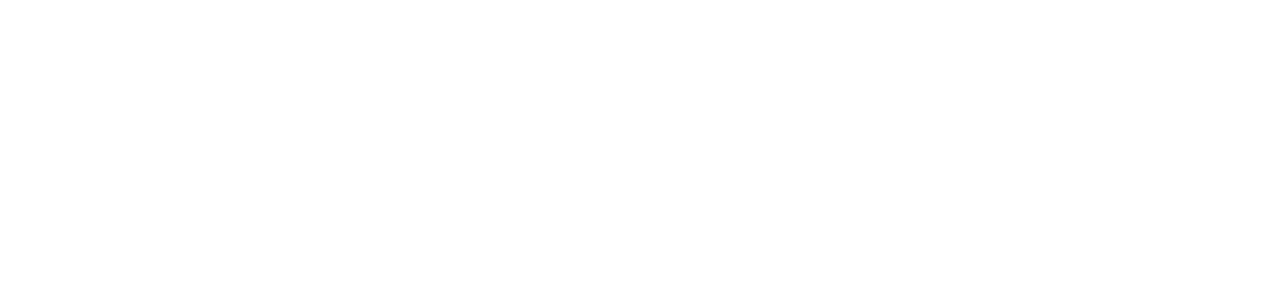
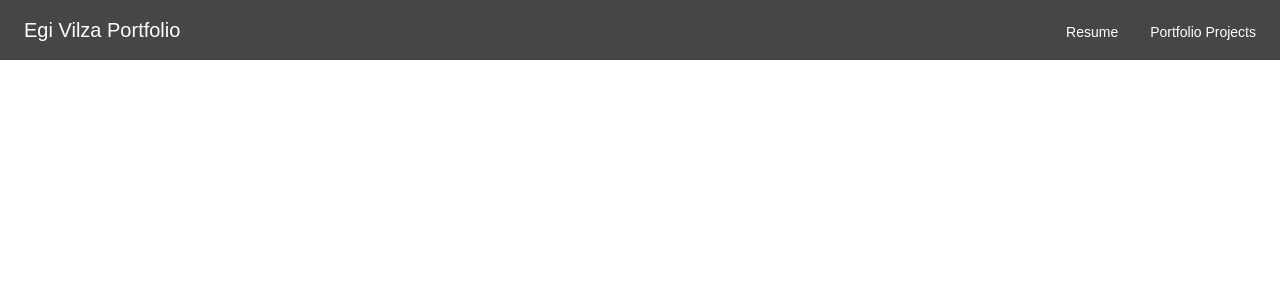
Before and after one commit to EgiVilza/React_Portfolio, a React (Create React App) app: page / in a window 1280 px wide. Shown: the top 300 px of the page. Built offline with nearby package versions, Linux system fonts and the light colour scheme.

Commit message:
Added NavTabs

```diff
--- a/package.json
+++ b/package.json
@@ -6,9 +6,12 @@
     "@testing-library/jest-dom": "^5.11.10",
     "@testing-library/react": "^11.2.6",
     "@testing-library/user-event": "^12.8.3",
+    "axios": "^0.21.1",
     "node-sass": "^5.0.0",
     "react": "^17.0.2",
     "react-dom": "^17.0.2",
+    "react-router": "^5.2.0",
+    "react-router-dom": "^5.2.0",
     "react-scripts": "4.0.3",
     "web-vitals": "^1.1.1"
   },
--- a/src/App.js
+++ b/src/App.js
@@ -1,10 +1,14 @@
 import React from "react"
+import { BrowserRouter as Router, Route } from "react-router-dom"
+import NavTabs from "./components/Nav/NavTabs"
 
 function App() {
     return (
-        <div>
-
-        </div>
+        <Router>
+            <div>
+                <NavTabs />
+            </div>
+        </Router>
     )
 }
 
--- /dev/null
+++ b/src/components/Nav/NavTabs.js
@@ -0,0 +1,40 @@
+/* eslint-disable jsx-a11y/anchor-is-valid */
+import React from "react"
+import { Link, useLocation } from "react-router-dom"
+import "../scss/style.css"
+
+function NavTabs() {
+    const location = useLocation()
+
+    return (
+        <header className="header">
+        <div className="overlay has-fade"></div>
+
+        <nav className="container container--pall flex flex-jc-sb flex-ai-c">
+          <a href="index.html" className="header__logo">
+            Egi Vilza Portfolio
+          </a>
+
+          <a id="btnHamburger" a href="#" className="header__toggle hide-for-desktop">
+            <span></span>
+            <span></span>
+            <span></span>
+          </a>
+
+
+          <div className="header__links hide-for-mobile">
+            <a href="./Assets/Resume.html">Resume</a><a href="./Assets/Portfolio_Projects.html">Portfolio Projects</a>
+          </div>
+
+        </nav>
+
+          <div className="header__menu has-fade">
+              <a href="./Assets/Resume.html">Resume</a>
+              <a href="./Assets/Portfolio_Projects.html">Portfolio Projects</a>
+          </div>
+
+      </header>
+    )
+}
+
+export default NavTabs
```
Also changed, not shown: src/components/Projects/Projects.js (added), src/components/Scripts/script.js (added), src/components/js/script.js (deleted), 1 other file (tests, documents, lock files or other folders).
